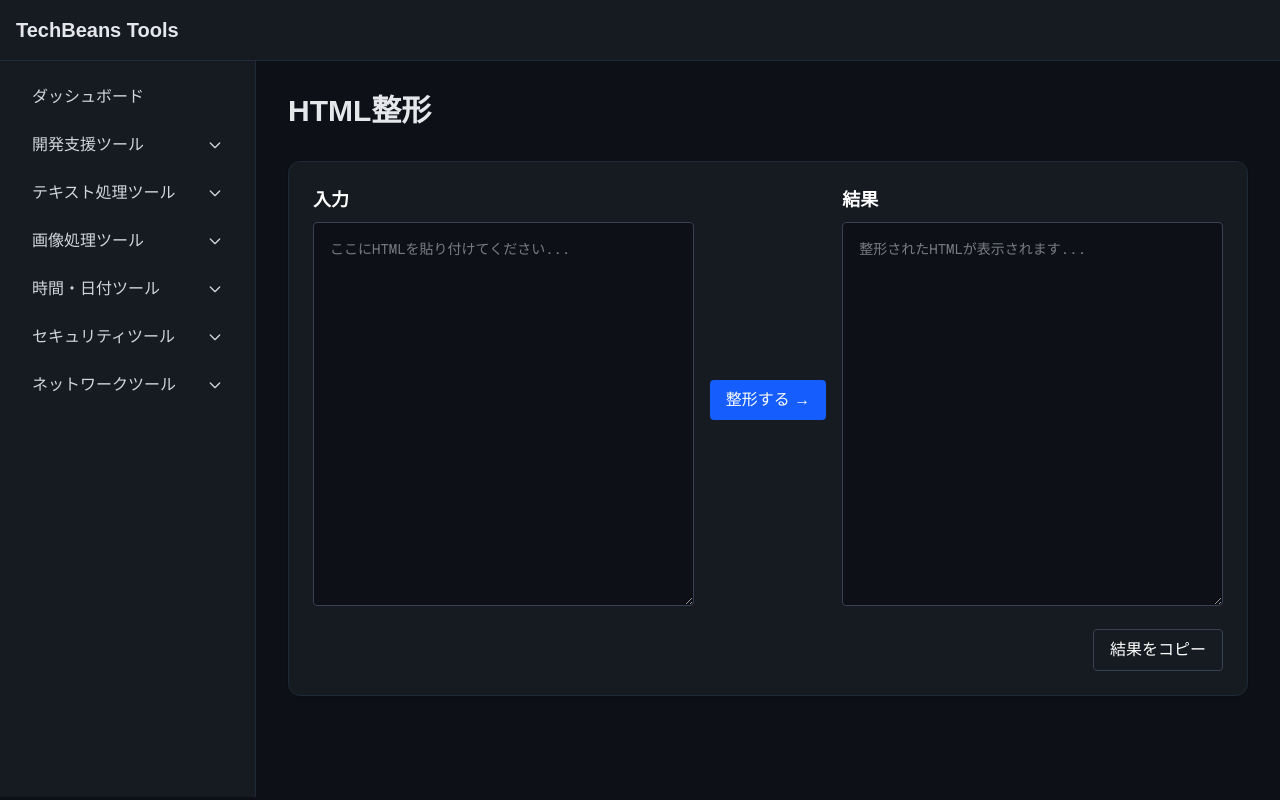
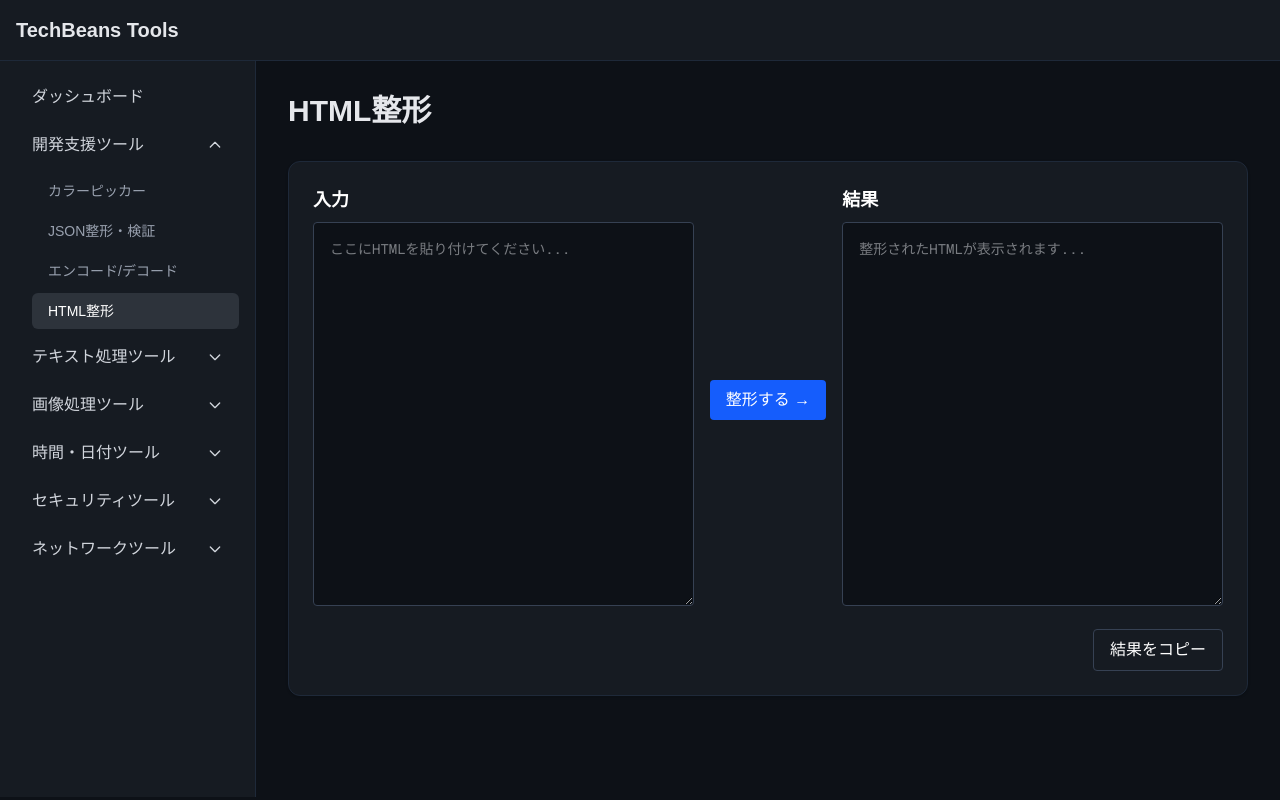
Before and after one commit to techbeansjp/tb-tools, a Next.js app: page /tools/html-formatter in a window 1280 px wide. Built offline with nearby package versions, Linux system fonts and the light colour scheme.

Commit message:
Update HTML formatter link in sidebar navigation
Co-Authored-By: Kazuhiro Maekawa <kazuhiro-maekawa@techbeans.co.jp>

```diff
--- a/src/components/layout/Sidebar.tsx
+++ b/src/components/layout/Sidebar.tsx
@@ -13,7 +13,7 @@ const Sidebar = () => {
       { name: 'カラーピッカー', href: '/tools/color-picker' },
       { name: 'JSON整形・検証', href: '/tools/json-formatter' },
       { name: 'エンコード/デコード', href: '#' },
-      { name: 'HTML整形', href: '#' }
+      { name: 'HTML整形', href: '/tools/html-formatter' }
     ],
     'テキスト処理ツール': [
       { name: 'テキスト変換', href: '#' },
```
